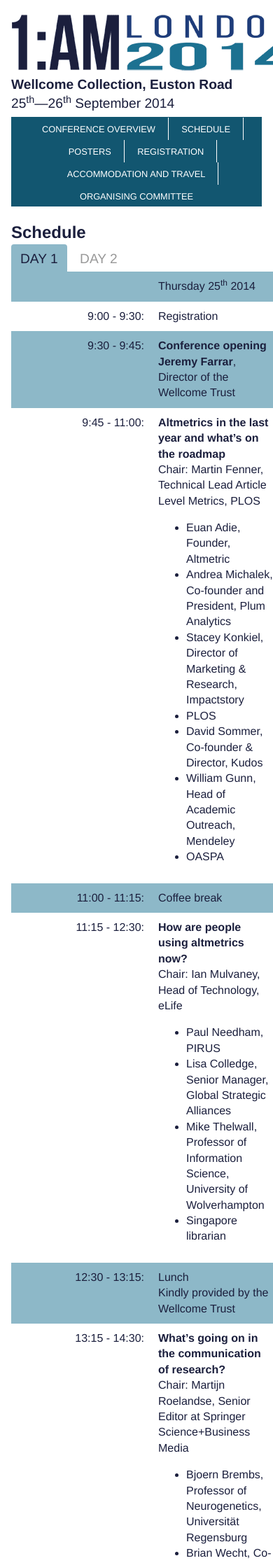
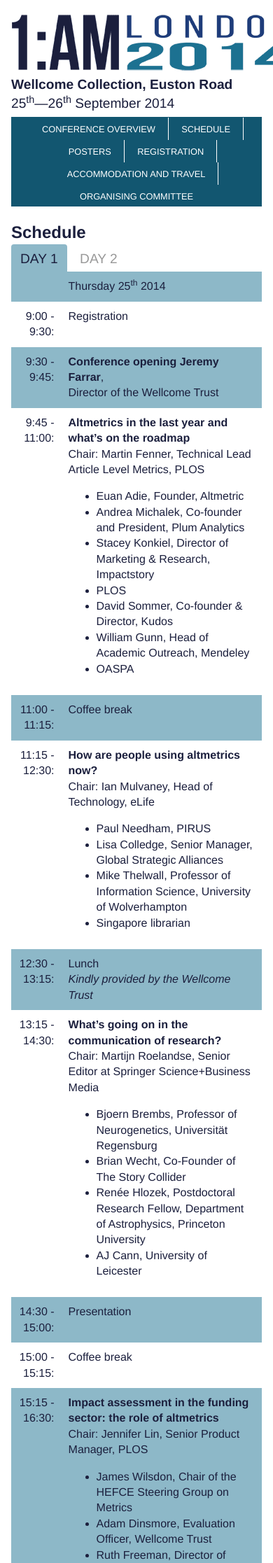
Before and after one commit to amconference/amconference.github.io, a Jekyll site: the page built from schedule/index.html, in a window 390 px wide. Shown: the top 2233 px of the page at 70% size. Built offline with Jekyll 4.4.1, drawn with Linux system fonts in a browser that asks for light colours; nearby versions of some CDN libraries.

Commit message:
added some text changes

```diff
--- a/_layouts/schedule.html
+++ b/_layouts/schedule.html
@@ -80,7 +80,7 @@
 					<td class="schedule-events">
 						Lunch
 						<br/>
-						Kindly provided by the Wellcome Trust
+						<em>Kindly provided by the Wellcome Trust</em>
 					</td>
 				</tr>
 
--- a/css/styles.css
+++ b/css/styles.css
@@ -186,7 +186,6 @@
     border-width: 3px 3px 0 3px;
   }
 
-
   .schedule-times {
     min-width: 200px;
     text-align: right;
@@ -203,6 +202,10 @@
       display: none;
     }
 
+    .schedule-times {
+      min-width: 20%;
+    }
+
     .box {
       margin-right: 0;
     }
```
